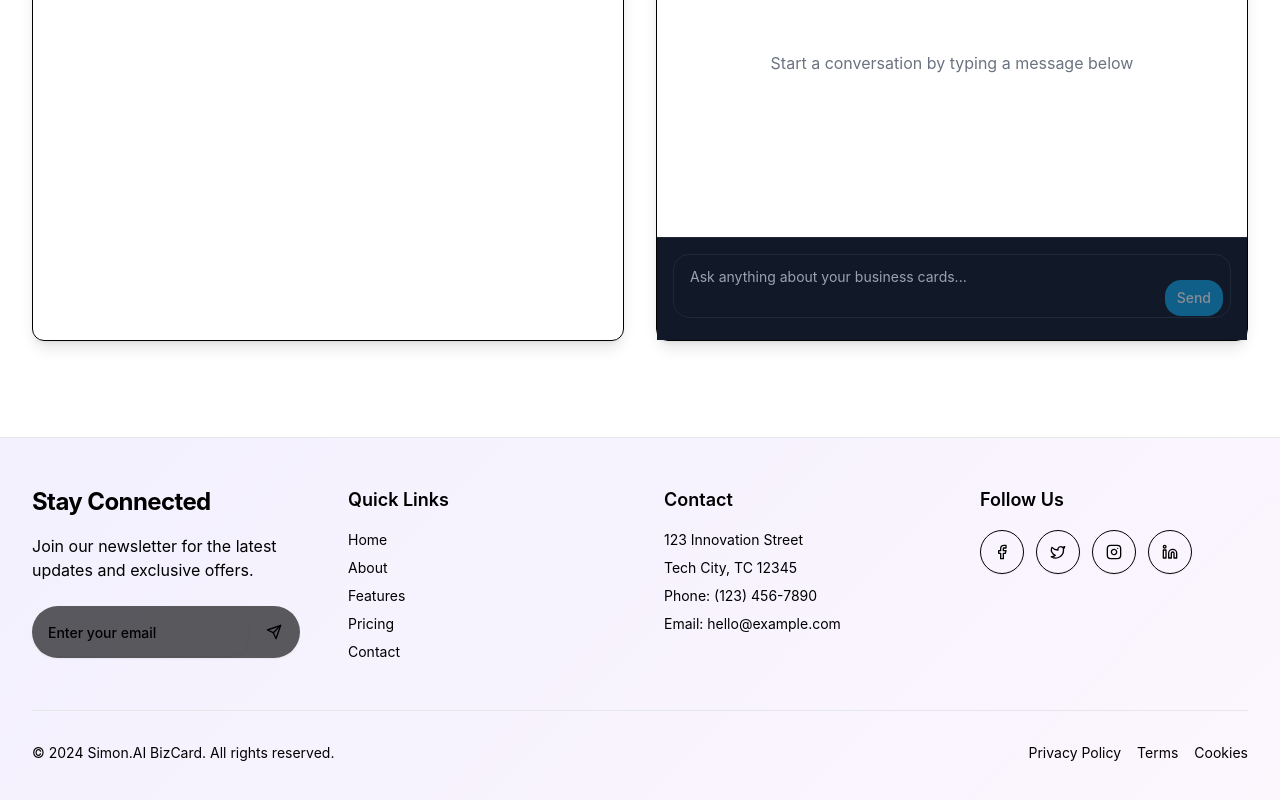
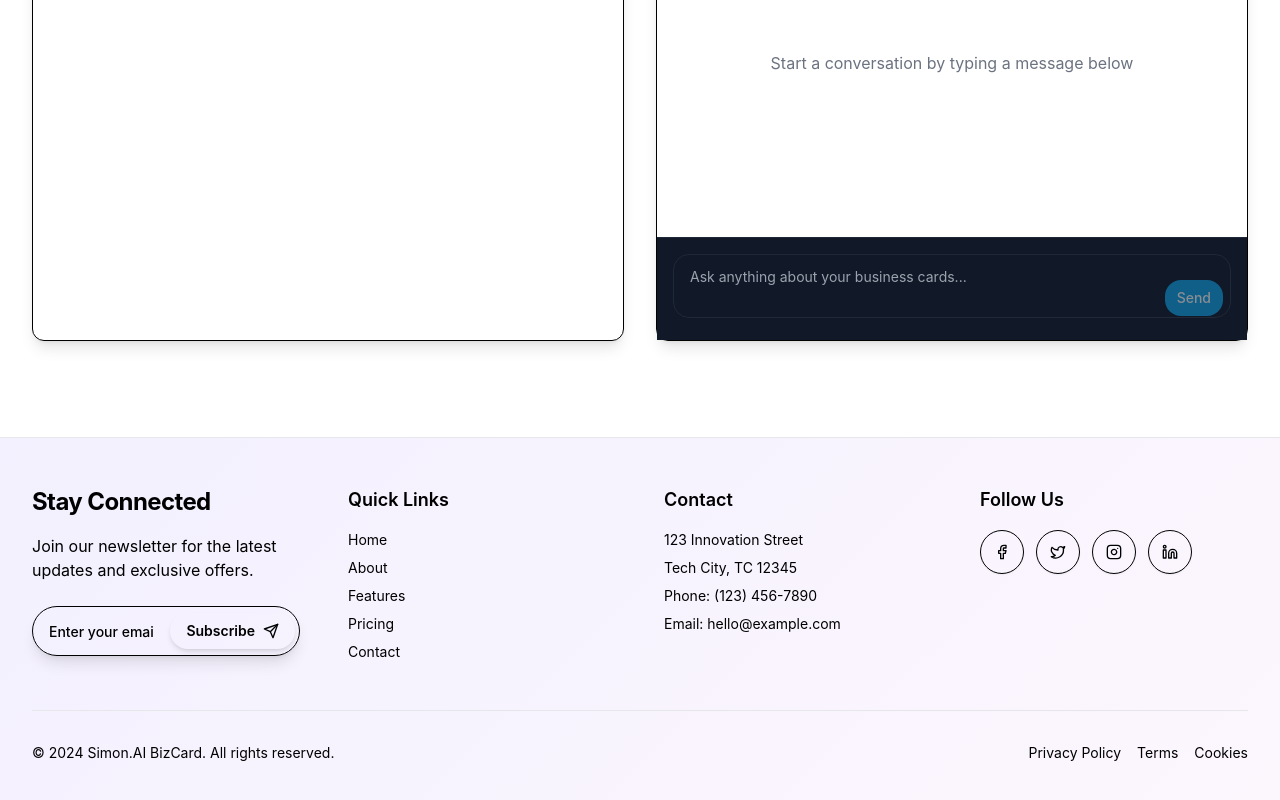
Before and after one commit to simonator1001/bizcard_ai, a Next.js app: page / in a window 1280 px wide. Shown: the part 364-1164 px from the top of the page. Built offline with nearby package versions, Linux system fonts and the light colour scheme.

Commit message:
fix: set org chart company dropdown menu background to white

```diff
--- /dev/null
+++ b/app/api/chat/route.ts
@@ -0,0 +1,90 @@
+import { NextRequest, NextResponse } from 'next/server';
+import { createClient } from '@/lib/supabase/server';
+
+export async function POST(req: NextRequest) {
+  const apiKey = process.env.PERPLEXITY_API_KEY || process.env.NEXT_PUBLIC_PERPLEXITY_API_KEY;
+  if (!apiKey) {
+    return NextResponse.json({ error: 'No Perplexity API key configured' }, { status: 500 });
+  }
+
+  let body: { messages: any[] };
+  try {
+    body = await req.json();
+  } catch (e) {
+    return NextResponse.json({ error: 'Invalid JSON body' }, { status: 400 });
+  }
+
+  if (!body.messages || !Array.isArray(body.messages)) {
+    return NextResponse.json({ error: 'Missing or invalid messages array' }, { status: 400 });
+  }
+
+  // Authenticate user and fetch business cards
+  let cards = [];
+  let userId = null;
+  try {
+    const supabase = await createClient();
+    const { data: { user }, error: userError } = await supabase.auth.getUser();
+    if (userError || !user) {
+      return NextResponse.json({ error: 'Unauthorized - Please sign in' }, { status: 401 });
+    }
+    userId = user.id;
+    const { data: userCards, error: cardsError } = await supabase
+      .from('business_cards')
+      .select(`id, name, title, company, email, phone, address, notes, created_at, updated_at, user_id`)
+      .eq('user_id', userId)
+      .order('created_at', { ascending: false });
+    if (cardsError) {
+      return NextResponse.json({ error: 'Failed to fetch business cards', details: cardsError }, { status: 500 });
+    }
+    cards = userCards || [];
+  } catch (err) {
+    return NextResponse.json({ error: 'Failed to fetch user or cards', details: err instanceof Error ? err.message : String(err) }, { status: 500 });
+  }
+
+  // Summarize cards for the system prompt (limit to 10 for brevity)
+  const cardSummary = cards.slice(0, 10).map(card => {
+    return `${card.name || ''} (${card.title || ''}) at ${card.company || ''}${card.email ? ', email: ' + card.email : ''}${card.phone ? ', phone: ' + card.phone : ''}`;
+  }).join('\n');
+  const systemPrompt = cards.length > 0
+    ? `The user has ${cards.length} business cards in their database. Here are up to 10 of them:\n${cardSummary}\nAlways answer questions about the user's business cards using this data, including the total count.`
+    : `The user has no business cards saved.`;
+
+  // Inject system message at the start
+  const messages = [
+    { role: 'system', content: systemPrompt },
+    ...body.messages
+  ];
+
+  try {
+    const perplexityRes = await fetch('https://api.perplexity.ai/chat/completions', {
+      method: 'POST',
+      headers: {
+        'Content-Type': 'application/json',
+        'Authorization': `Bearer ${apiKey}`,
+        'Accept': 'application/json',
+      },
+      body: JSON.stringify({
+        model: 'llama-3.1-sonar-small-128k-online',
+        messages,
+        temperature: 0.7,
+        max_tokens: 1024,
+        top_p: 0.95,
+        stream: false
+      })
+    });
+
+    if (!perplexityRes.ok) {
+      const errorText = await perplexityRes.text();
+      return NextResponse.json({ error: 'Perplexity API error', details: errorText }, { status: perplexityRes.status });
+    }
+
+    const data = await perplexityRes.json();
+    const content = data.choices?.[0]?.message?.content;
+    if (!content) {
+      return NextResponse.json({ error: 'Invalid response from Perplexity', details: data }, { status: 500 });
+    }
+    return NextResponse.json({ content });
+  } catch (error: any) {
+    return NextResponse.json({ error: 'Failed to call Perplexity', details: error?.message || String(error) }, { status: 500 });
+  }
+}
--- a/components/cards/ScanPage.tsx
+++ b/components/cards/ScanPage.tsx
@@ -669,7 +669,7 @@ export function ScanPage({ onAddCard }: ScanPageProps) {
                             id={key}
                             value={value as string}
                             onChange={(e) => setExtractedInfo({ ...extractedInfo, [key]: e.target.value })}
-                            className="col-span-3"
+                            className={`col-span-3${key === 'email' ? ' bg-white' : ''}`}
                           />
                         </div>
                       )
--- a/components/org-chart/OrgChartView.tsx
+++ b/components/org-chart/OrgChartView.tsx
@@ -86,7 +86,7 @@ export function OrgChartView() {
             <SelectTrigger className="w-full z-[100000]">
             <SelectValue placeholder="Select company" />
           </SelectTrigger>
-            <SelectContent className="max-h-72 overflow-y-auto p-0 z-[100000] border border-muted-foreground/10 shadow-lg bg-background">
+            <SelectContent className="max-h-72 overflow-y-auto p-0 z-[100000] border border-muted-foreground/10 shadow-lg bg-white">
               <div className="sticky top-0 z-10 bg-background px-2 pt-2 pb-1 border-b border-muted-foreground/10">
                 <div className="relative">
                   <Search className="absolute left-3 top-1/2 -translate-y-1/2 text-muted-foreground w-4 h-4" />
--- a/components/ui/footer-section.tsx
+++ b/components/ui/footer-section.tsx
@@ -13,6 +13,7 @@ import {
   TooltipTrigger,
 } from "@/components/ui/tooltip"
 import { Facebook, Instagram, Linkedin, Moon, Send, Sun, Twitter } from "lucide-react"
+import NewsletterForm from "@/components/ui/newsletter-form"
 
 function Footerdemo() {
   const [isDarkMode, setIsDarkMode] = React.useState(true)
@@ -35,21 +36,7 @@ function Footerdemo() {
             <p className="mb-6 text-muted-foreground">
               Join our newsletter for the latest updates and exclusive offers.
             </p>
-            <form className="relative flex items-center bg-white/70 dark:bg-zinc-900/70 rounded-full shadow-sm overflow-hidden">
-              <Input
-                type="email"
-                placeholder="Enter your email"
-                className="flex-1 border-0 bg-transparent px-4 py-2 text-sm focus:ring-0"
-              />
-              <Button
-                type="submit"
-                size="icon"
-                className="rounded-full bg-primary text-primary-foreground m-1 shadow-none hover:scale-105 transition-transform"
-              >
-                <Send className="h-4 w-4" />
-                <span className="sr-only">Subscribe</span>
-              </Button>
-            </form>
+            <NewsletterForm />
           </div>
           <div>
             <h3 className="mb-4 text-lg font-semibold text-primary">Quick Links</h3>
--- /dev/null
+++ b/components/ui/newsletter-form.tsx
@@ -0,0 +1,137 @@
+"use client";
+
+import * as React from "react";
+import { useState, useId } from "react";
+import { cn } from "@/lib/utils";
+import { Button } from "@/components/ui/button";
+import { Input } from "@/components/ui/input";
+import { ArrowRight, Send, Loader2 } from "lucide-react";
+import { motion } from "framer-motion";
+
+type FormStatus = "idle" | "loading" | "success" | "error";
+
+interface NewsletterFormProps extends React.HTMLAttributes<HTMLFormElement> {
+  onSubscribe?: (email: string) => Promise<{ success: boolean; error?: string }>;
+  placeholder?: string;
+  buttonText?: string;
+  successMessage?: string;
+}
+
+const NewsletterForm = ({
+  onSubscribe,
+  placeholder = "Enter your email",
+  buttonText = "Subscribe",
+  successMessage = "Thanks for subscribing!",
+  className,
+  ...props
+}: NewsletterFormProps) => {
+  const [formState, setFormState] = useState({
+    email: "",
+    status: "idle" as FormStatus,
+    message: "",
+  });
+  const inputId = useId();
+  const isLoading = formState.status === "loading";
+
+  const handleSubmit = async (e: React.FormEvent) => {
+    e.preventDefault();
+    if (!onSubscribe) return;
+
+    setFormState((prev) => ({ ...prev, status: "loading", message: "" }));
+
+    try {
+      const result = await onSubscribe(formState.email);
+      if (!result.success) {
+        setFormState((prev) => ({
+          ...prev,
+          status: "error",
+          message: result.error || "Failed to subscribe",
+        }));
+      } else {
+        setFormState({
+          email: "",
+          status: "success",
+          message: successMessage,
+        });
+      }
+    } catch (error) {
+      setFormState((prev) => ({
+        ...prev,
+        status: "error",
+        message: error instanceof Error ? error.message : "Failed to subscribe",
+      }));
+    }
+  };
+
+  return (
+    <form
+      onSubmit={handleSubmit}
+      className={cn("w-full max-w-md", className)}
+      {...props}
+    >
+      <div className="relative overflow-hidden rounded-full border border-border/30 bg-background shadow-lg transition-all duration-300 hover:shadow-xl focus-within:border-primary/50 focus-within:ring-1 focus-within:ring-primary/50">
+        <div className="flex items-center">
+          <Input
+            id={inputId}
+            type="email"
+            placeholder={placeholder}
+            value={formState.email}
+            onChange={(e) =>
+              setFormState((prev) => ({ ...prev, email: e.target.value }))
+            }
+            disabled={isLoading || formState.status === "success"}
+            required
+            className="flex-1 border-0 bg-transparent px-4 py-3 shadow-none focus-visible:ring-0 focus-visible:ring-offset-0"
+            aria-label="Email address"
+          />
+          <div className="pr-1">
+            <Button
+              type="submit"
+              size="sm"
+              disabled={isLoading || formState.status === "success"}
+              className="relative h-9 overflow-hidden rounded-full px-4 transition-all duration-300 hover:bg-primary/90"
+            >
+              <motion.span
+                initial={{ opacity: 1 }}
+                animate={{
+                  opacity: isLoading ? 0 : 1,
+                  y: isLoading ? -20 : 0
+                }}
+                className="flex items-center gap-1"
+              >
+                {buttonText}
+                <Send className="ml-1 h-3.5 w-3.5 transition-transform group-hover:translate-x-0.5" />
+              </motion.span>
+              {isLoading && (
+                <motion.div
+                  initial={{ opacity: 0, y: 20 }}
+                  animate={{ opacity: 1, y: 0 }}
+                  className="absolute inset-0 flex items-center justify-center"
+                >
+                  <Loader2 className="h-4 w-4 animate-spin" />
+                </motion.div>
+              )}
+            </Button>
+          </div>
+        </div>
+      </div>
+      {formState.message && (
+        <motion.p
+          initial={{ opacity: 0, y: -10 }}
+          animate={{ opacity: 1, y: 0 }}
+          className={cn(
+            "mt-2 text-xs",
+            formState.status === "error"
+              ? "text-destructive"
+              : "text-muted-foreground"
+          )}
+          role="alert"
+        >
+          {formState.message}
+        </motion.p>
+      )}
+    </form>
+  );
+};
+
+export default NewsletterForm;
```
